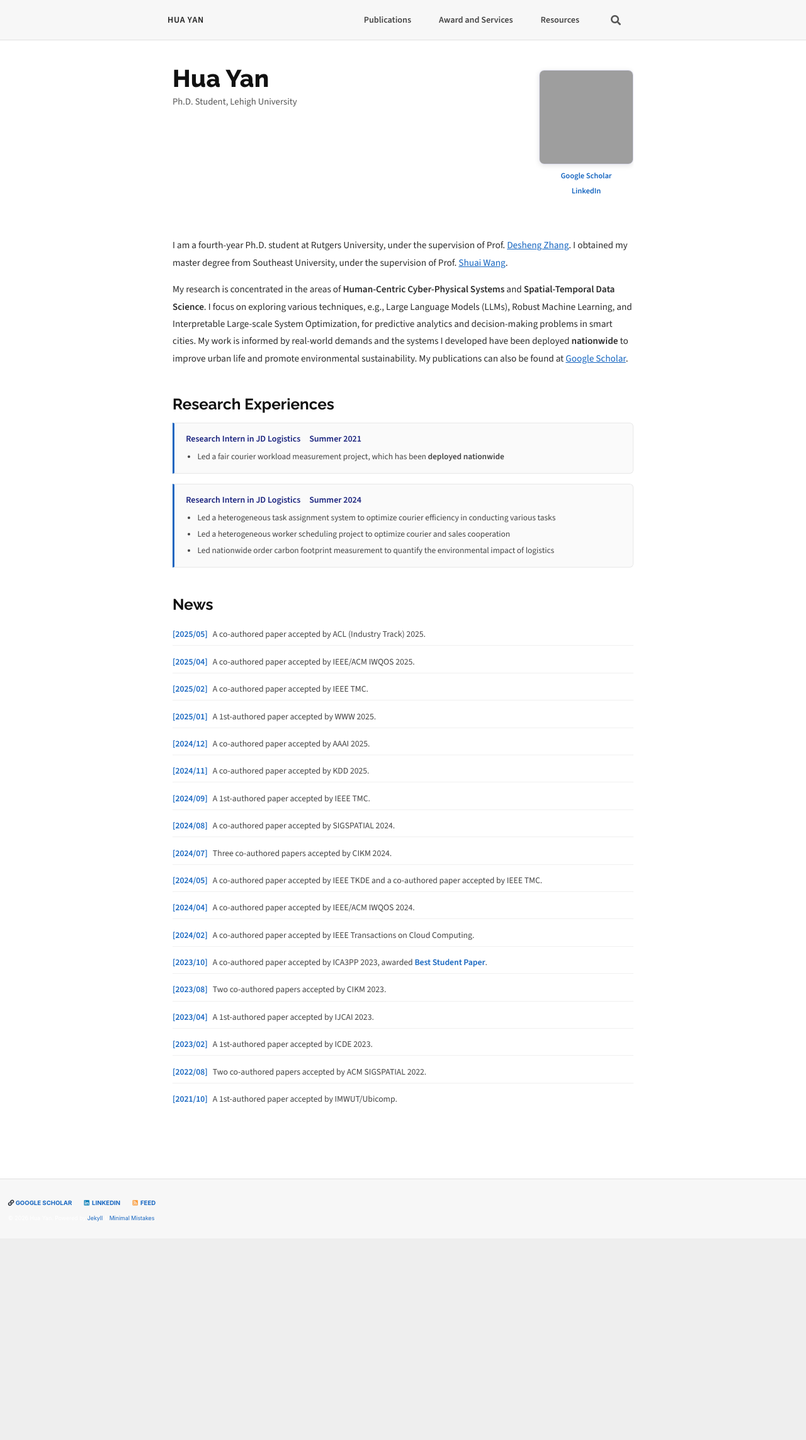
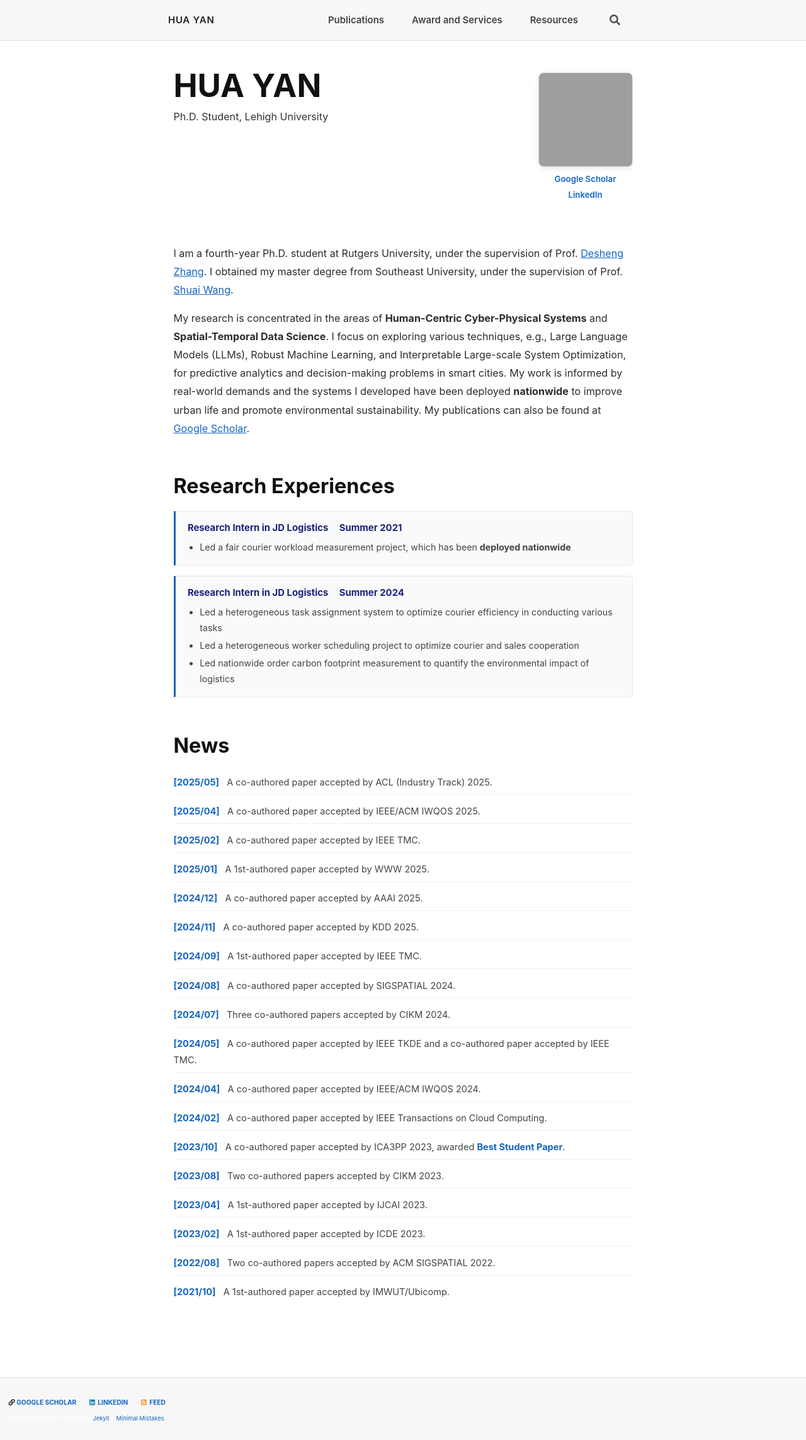
Before and after one commit to huy222-lu/website, a Jekyll site: the page built from index.md, in a window 1280 px wide. Shown: the whole page at 63% size. Built offline with Jekyll 4.4.1, drawn with Linux system fonts in a browser that asks for light colours; cached includes are drawn as plain includes; a script that is not in the unit is left out; comment, search, counter and statistics services are not loaded; before the commit the page ends 1966 px from its top, so only the background shows below that; grey boxes are pictures that could not be loaded.

Commit message:
improve style

```diff
--- a/_includes/head/custom.html
+++ b/_includes/head/custom.html
@@ -3,9 +3,5 @@
 <!-- insert favicons. use https://realfavicongenerator.net/ -->
 <link rel="icon" type="image/x-icon" href="/assets/images/32905629.ico">
 
-<!-- Google Fonts: Raleway (headings) + Source Sans 3 (body) -->
-<link rel="preconnect" href="https://fonts.googleapis.com">
-<link rel="preconnect" href="https://fonts.gstatic.com" crossorigin>
-<link href="https://fonts.googleapis.com/css2?family=Raleway:wght@600;700;800&family=Source+Sans+3:wght@400;500;600&display=swap" rel="stylesheet">
 
 <!-- end custom head snippets -->
--- a/assets/css/main.scss
+++ b/assets/css/main.scss
@@ -12,14 +12,16 @@
    ============================================================ */
 
 body {
-  font-family: 'Source Sans 3', sans-serif;
-  font-size: 16px;
+  font-family: -apple-system, BlinkMacSystemFont, "Segoe UI", Roboto, "Helvetica Neue", Arial, sans-serif;
+  font-size: 17px;
   background-color: #ffffff;
-  color: #2c2c2c;
+  color: #111;
 }
 
 h1, h2, h3, h4, h5, h6 {
-  font-family: 'Raleway', sans-serif;
+  font-family: -apple-system, BlinkMacSystemFont, "Segoe UI", Roboto, "Helvetica Neue", Arial, sans-serif;
+  font-weight: 700;
+  color: #111;
 }
 
 a {
@@ -49,7 +51,7 @@ html { scroll-behavior: smooth; }
 }
 
 .site-title {
-  font-family: 'Raleway', sans-serif;
+  font-family: -apple-system, BlinkMacSystemFont, "Segoe UI", Roboto, "Helvetica Neue", Arial, sans-serif;
   font-weight: 700;
   font-size: 0.95em;
   color: #222 !important;
@@ -62,7 +64,7 @@ html { scroll-behavior: smooth; }
   background: transparent;
 
   a {
-    font-family: 'Source Sans 3', sans-serif;
+    font-family: -apple-system, BlinkMacSystemFont, "Segoe UI", Roboto, "Helvetica Neue", Arial, sans-serif;
     font-size: 0.88em;
     font-weight: 600;
     color: #444;
@@ -123,20 +125,21 @@ html { scroll-behavior: smooth; }
 }
 
 .academic-name {
-  font-family: 'Raleway', sans-serif;
-  font-weight: 800;
-  font-size: 2.4em;
+  font-family: -apple-system, BlinkMacSystemFont, "Segoe UI", Roboto, "Helvetica Neue", Arial, sans-serif;
+  font-weight: 700;
+  font-size: 3em;
   color: #111;
-  margin: 0 0 0.1em;
-  letter-spacing: 0.01em;
+  margin: 0 0 0.15em;
+  letter-spacing: 0;
   line-height: 1.1;
+  text-transform: uppercase;
 }
 
 .academic-bio {
-  font-size: 0.92em;
-  color: #555;
+  font-size: 0.95em;
+  color: #333;
   margin: 0 0 1em;
-  line-height: 1.6;
+  line-height: 1.7;
 }
 
 /* Content sections */
@@ -147,9 +150,9 @@ html { scroll-behavior: smooth; }
   clear: both;
 
   h3 {
-    font-family: 'Raleway', sans-serif;
+    font-family: -apple-system, BlinkMacSystemFont, "Segoe UI", Roboto, "Helvetica Neue", Arial, sans-serif;
     font-weight: 700;
-    font-size: 1.6em;
+    font-size: 2em;
     color: #111;
     margin-top: 1.8em;
     margin-bottom: 0.6em;
@@ -227,7 +230,7 @@ html { scroll-behavior: smooth; }
 }
 
 .pub-year {
-  font-family: 'Raleway', sans-serif;
+  font-family: -apple-system, BlinkMacSystemFont, "Segoe UI", Roboto, "Helvetica Neue", Arial, sans-serif;
   font-weight: 700;
   font-size: 1.3em;
   color: #111;
@@ -253,7 +256,7 @@ html { scroll-behavior: smooth; }
   width: 90px;
   background: #1565c0;
   color: #fff;
-  font-family: 'Raleway', sans-serif;
+  font-family: -apple-system, BlinkMacSystemFont, "Segoe UI", Roboto, "Helvetica Neue", Arial, sans-serif;
   font-weight: 700;
   font-size: 0.75em;
   text-align: center;
@@ -321,7 +324,7 @@ html { scroll-behavior: smooth; }
   line-height: 1.8;
 
   h3 {
-    font-family: 'Raleway', sans-serif;
+    font-family: -apple-system, BlinkMacSystemFont, "Segoe UI", Roboto, "Helvetica Neue", Arial, sans-serif;
     font-weight: 700;
     font-size: 1.05em;
     color: #1a237e;
@@ -342,12 +345,12 @@ html { scroll-behavior: smooth; }
     border-radius: 4px;
     border: 1px solid #cde0f7;
     margin-right: 0.3em;
-    font-family: 'Raleway', sans-serif;
+    font-family: -apple-system, BlinkMacSystemFont, "Segoe UI", Roboto, "Helvetica Neue", Arial, sans-serif;
   }
 }
 
 .page__title {
-  font-family: 'Raleway', sans-serif;
+  font-family: -apple-system, BlinkMacSystemFont, "Segoe UI", Roboto, "Helvetica Neue", Arial, sans-serif;
   font-weight: 800;
   font-size: 1.5em;
   color: #1a237e;
@@ -361,7 +364,7 @@ html { scroll-behavior: smooth; }
   background: #f7f7f7;
   border-top: 1px solid #e0e0e0;
   color: #777;
-  font-family: 'Source Sans 3', sans-serif;
+  font-family: -apple-system, BlinkMacSystemFont, "Segoe UI", Roboto, "Helvetica Neue", Arial, sans-serif;
   font-size: 0.8em;
 
   a { color: #1565c0; &:hover { color: #0d47a1; } }
```
